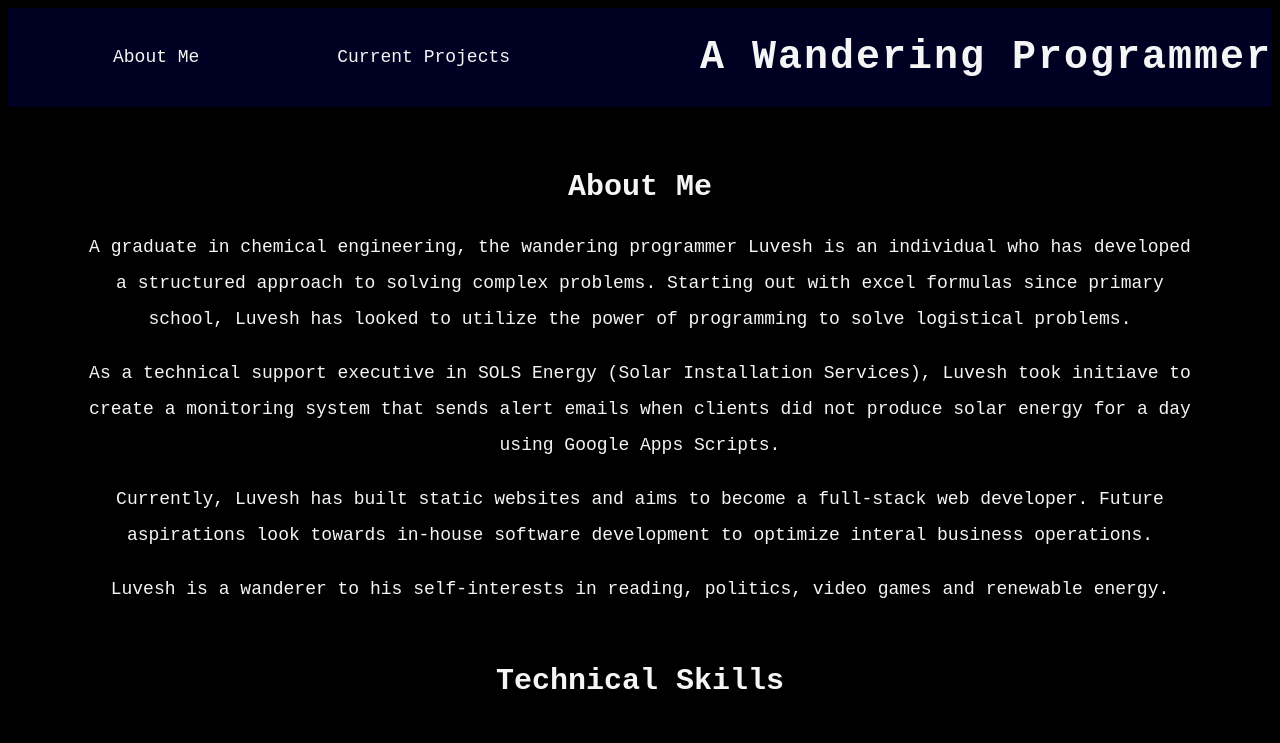
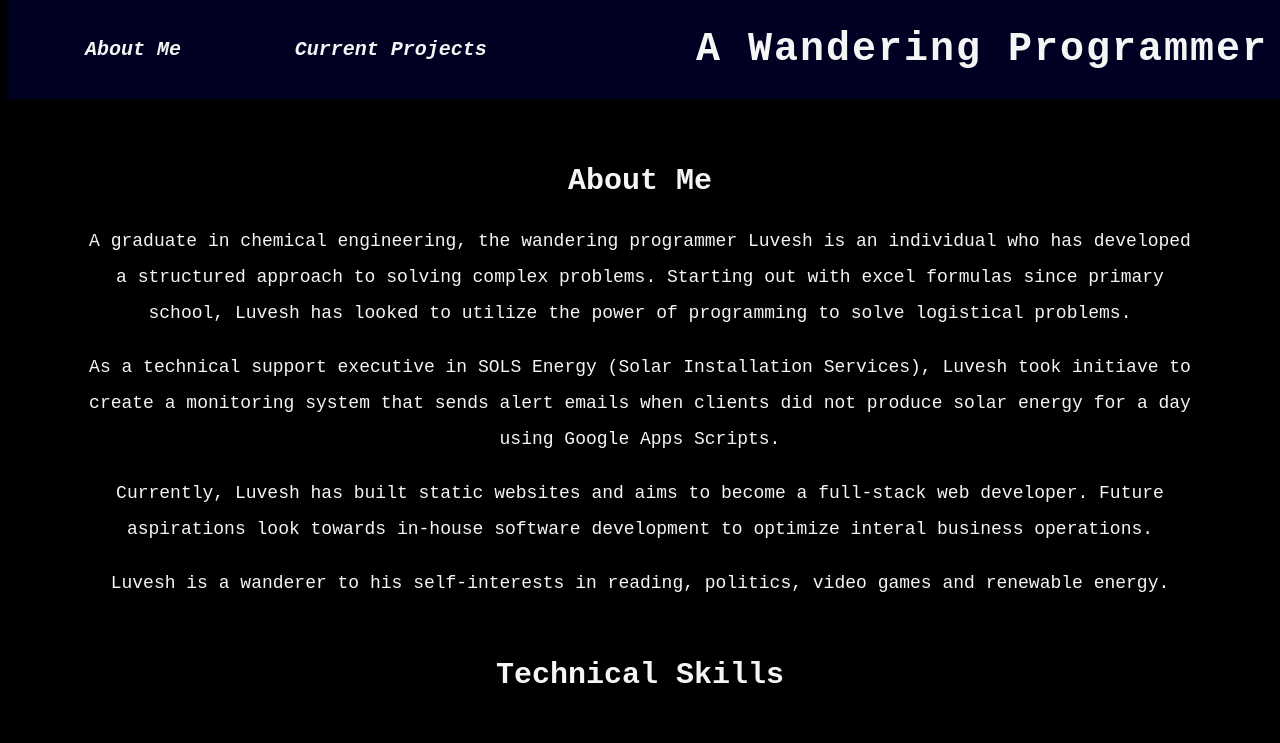
Before and after one commit to luveshsadhwani/luveshsadhwani.github.io, a plain HTML site: page index.html in a window 1280 px wide. Shown: the top 743 px of the page. Drawn offline with Linux system fonts and the light colour scheme.

Commit message:
Fix nav bar and add hover features

```diff
--- a/index.html
+++ b/index.html
@@ -11,17 +11,10 @@
 <body>
     <header>
         <div class="header">
-            <div class="nav">
             <nav>
-                    <ul>
-                        <a href="#aboutme"></a>
-                        <li>About Me</li></a>
-                        <a href="#projects">
-                            <li>Current Projects</li>
-                        </a>
-                    </ul>
+                <a href="#aboutme"><div class="menu"><h3>About Me</h3></div></a>
+                <a href="#projects"><div class="menu"><h3>Current Projects</h3></div></a>
             </nav>
-            </div>
             <div class="title">
                 <a href="index.html">
                     <h1>A Wandering Programmer</h1>
@@ -87,22 +80,23 @@
         <div id="projects">
             <h2>Projects</h2>
             <div class="projectList">
+                <a href="https://github.com/luveshsadhwani/renewmalaysia/blob/main/index.html">
                     <div class="project">
-                    <a href="https://github.com/luveshsadhwani/renewmalaysia/blob/main/index.html">
                         <img src="./resources/images/logo.png">
                         <h3>ReNewMalaysia<br><span id="description">The Renewable Energy <br>brand in Malaysia</span></h3>
+                    </div>
                 </a>
-                </div>
+                <a href="https://github.com/luveshsadhwani/solarmonitoring">
                     <div class="project">
-                    <a href="https://github.com/luveshsadhwani/solarmonitoring">
                         <img src="/resources/images/gas_logo.png">
                         <h3>Solar Energy Monitoring System</h3>
+                    </div>
                 </a>
-                </div>
+                <a href="https://github.com/luveshsadhwani/bookCatalog">
                     <div class="project">
-                    <a href="https://github.com/luveshsadhwani/bookCatalog">
                         <img src="./resources/images/book.png">
                         <h3>Book Catalog<br><span id="description">Utilizing DOM to create<br> a table from form inputs</span></h3>
+                    </div>
                 </a>
             </div>
         </div>
--- a/resources/css/stylesheet.css
+++ b/resources/css/stylesheet.css
@@ -10,7 +10,7 @@ html{
     padding: 5px 0px 5px 0px;
     width: 100%;
     display: flex;
-    justify-content: center;
+    justify-content: space-around;
     align-items: center;
     position: relative;
 
@@ -29,12 +29,6 @@ html{
     object-fit: cover;
     width: auto;
     height: 100px;
-}
-
-
-nav li {
-    display: inline;
-    padding: 0 5rem;
 }
 
 h1, h2, h3, li, p {
@@ -84,12 +78,17 @@ li, p {
     justify-content: space-between;
     background-color: rgb(0, 0, 34);
     align-items: center;
+    position: fixed;
+    width: 100%;
+    top: 0;
+    z-index: 1;
 }
 
 .title h1 {
     letter-spacing: 2px;
     font-size: 40px;
     text-align: right;
+    padding-right: 20px;
 }
 
 a {
@@ -117,3 +116,23 @@ td {
     padding: 1% 1%;
     text-align: center;
 }
+
+main {
+    position: relative;
+    top: 100px;
+}
+
+.menu {
+    display: inline-block;
+    width: 250px;
+}
+
+.menu:hover, .project:hover {
+    background-color: whitesmoke;
+    opacity: 0.85;
+    border-radius: 10px;
+}
+
+.menu:hover > h3, .project:hover > h3 {
+    color:rgb(0, 0, 34);
+}
```
Lines whose indentation alone changed are shown as unchanged.
